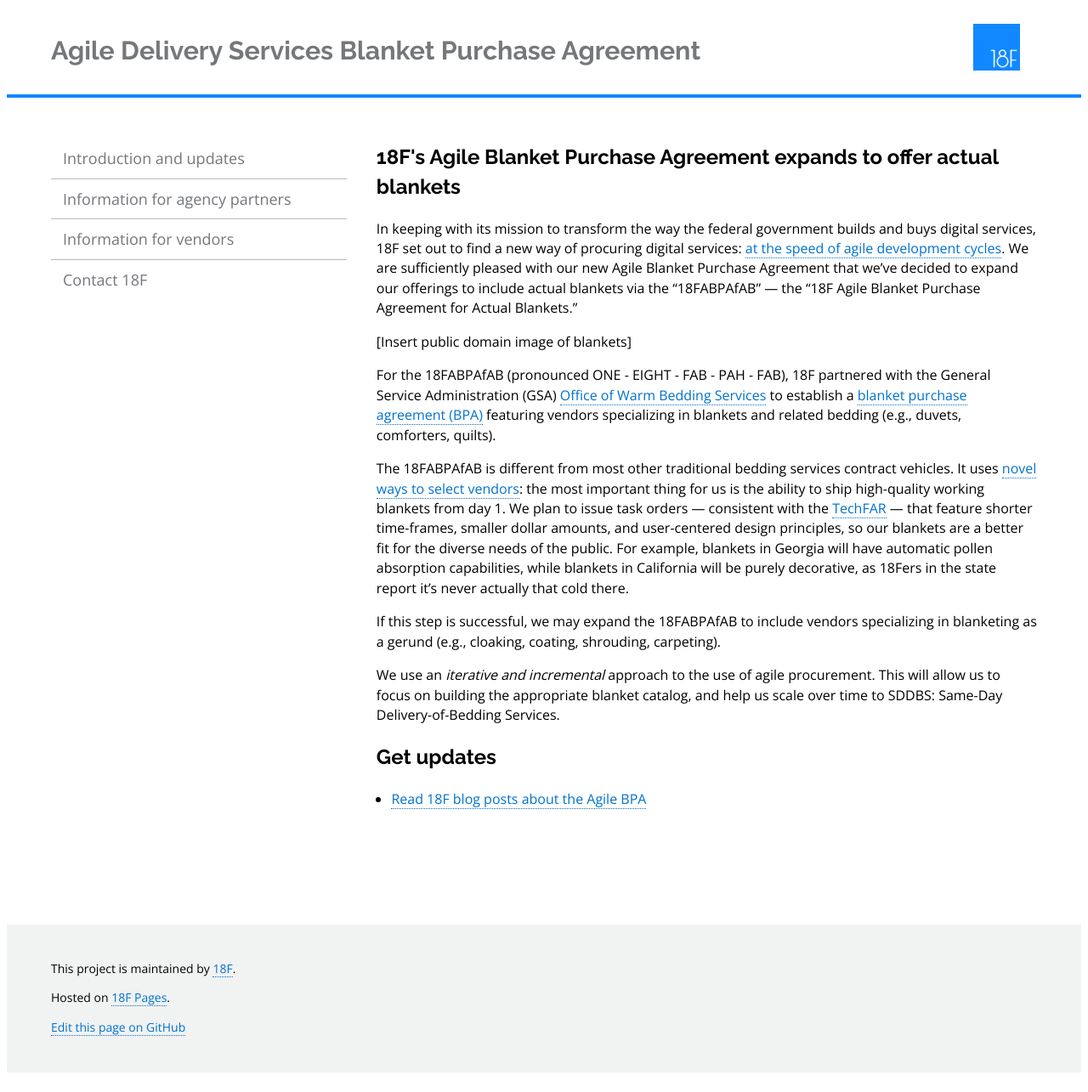
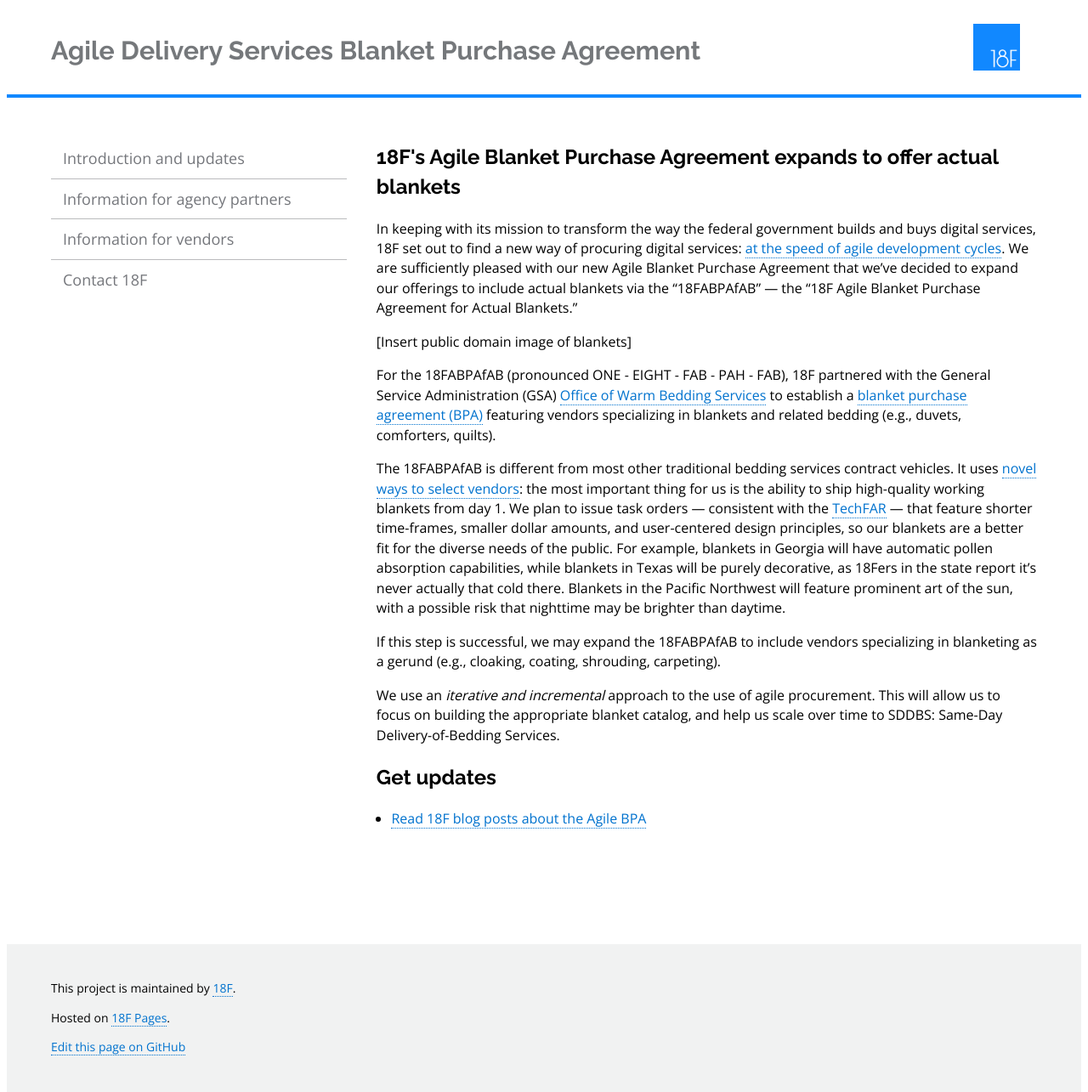
Before and after one commit to 18F/ads-bpa, a Jekyll site: the page built from pages/actual-blankets.md, in a window 1280 px wide. Shown: the whole page at 85% size. Built offline with Jekyll 4.4.1, drawn with Linux system fonts in a browser that asks for light colours; nearby versions of some CDN libraries; Markdown is read by kramdown in place of the engine named in the settings; before the commit the page ends 1262 px from its top, so only the background shows below that.

Commit message:
add Pacific Northwest joke

```diff
--- a/pages/actual-blankets.md
+++ b/pages/actual-blankets.md
@@ -10,7 +10,7 @@ In keeping with its mission to transform the way the federal government builds a
 
 For the 18FABPAfAB (pronounced ONE - EIGHT - FAB - PAH - FAB), 18F partnered with the General Service Administration (GSA) [Office of Warm Bedding Services](https://pages.18f.gov/ads-bpa/actual-blankets) to establish a [blanket purchase agreement (BPA)](http://www.gsa.gov/portal/content/199353) featuring vendors specializing in blankets and related bedding (e.g., duvets, comforters, quilts).
 
-The 18FABPAfAB is different from most other traditional bedding services contract vehicles. It uses [novel ways to select vendors](https://18f.gsa.gov/2015/04/23/coming-soon-the-agile-delivery-services-soliciatation/): the most important thing for us is the ability to ship high-quality working blankets from day 1. We plan to issue task orders — consistent with the [TechFAR](https://playbook.cio.gov/techfar/) — that feature shorter time-frames, smaller dollar amounts, and user-centered design principles, so our blankets are a better fit for the diverse needs of the public. For example, blankets in Georgia will have automatic pollen absorption capabilities, while blankets in California will be purely decorative, as 18Fers in the state report it's never actually that cold there.
+The 18FABPAfAB is different from most other traditional bedding services contract vehicles. It uses [novel ways to select vendors](https://18f.gsa.gov/2015/04/23/coming-soon-the-agile-delivery-services-soliciatation/): the most important thing for us is the ability to ship high-quality working blankets from day 1. We plan to issue task orders — consistent with the [TechFAR](https://playbook.cio.gov/techfar/) — that feature shorter time-frames, smaller dollar amounts, and user-centered design principles, so our blankets are a better fit for the diverse needs of the public. For example, blankets in Georgia will have automatic pollen absorption capabilities, while blankets in Texas will be purely decorative, as 18Fers in the state report it's never actually that cold there. Blankets in the Pacific Northwest will feature prominent art of the sun, with a possible risk that nighttime may be brighter than daytime.
 
 If this step is successful, we may expand the 18FABPAfAB to include vendors specializing in blanketing as a gerund (e.g., cloaking, coating, shrouding, carpeting).
 
```
